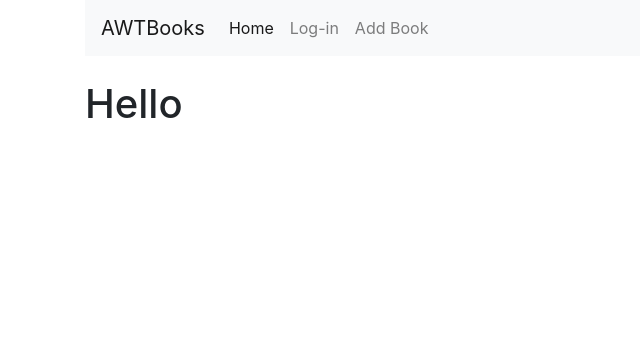
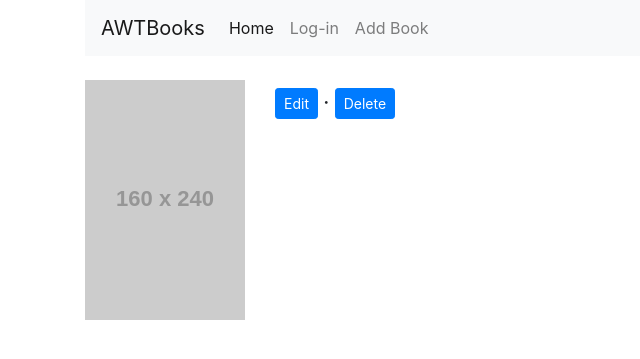
Before and after one commit to Acemad/NDCatalog, a Flask app: template templates/book.html in a window 1280 px wide. Shown: the top 359 px of the page, without its empty margins (0-640 px from the left). Run offline with Flask 2, Linux system fonts and the light colour scheme; the template is opened without the code that fills it, so the values that code supplies are empty; grey boxes labelled with a size stand in for pictures from a placeholder-image service; some libraries are stand-ins or nearby versions.

Commit message:
Add layout and components to book.html

```diff
--- a/templates/book.html
+++ b/templates/book.html
@@ -1,5 +1,36 @@
 {% extends 'base.html' %}
-{% block title %}Home{% endblock %}
+{% block title %}{{book.title}} - Info {% endblock %}
 {% block content %}
-<h1>Hello</h1>
+<div class="row">
+<div class="col-sm-auto">
+    <img src="https://placehold.it/160x240" class="mx-sm-auto mb-4">
+</div>
+<div class="col">
+    <h3>{{ book.title }}</h3>
+    <h5>
+        <a class="btn btn-primary btn-sm" href="{{url_for('editBook', title=book.title, category=category)|replace('%20','-')}}">Edit</a> &middot;
+        <button type="button" class="btn btn-primary btn-sm" data-toggle="modal" data-target="#delete-confirm">Delete</button>
+    </h5>
+
+</div>
+</div>
+
+<div class="modal fade" id="delete-confirm" tabindex="-1" role="dialog">
+    <div class="modal-dialog" role="document">
+        <div class="modal-content">
+            <div class="modal-header">
+                <h5 class="modal-title">Are you sure ?</h5>
+                <button type="button" class="close" data-dismiss="modal">&times;</button>
+            </div>
+            <div class="modal-body">
+
+            </div>
+            <div class="modal-footer">
+                <button type="button" class="btn btn-secondary" data-dismiss="modal">Cancel</button>
+                <a href="{{url_for('deleteBook', title=book.title, category=category)|replace('%20','-')}}" class="btn btn-primary">Delete</a>
+            </div>
+        </div>
+    </div>
+
+</div>
 {% endblock %}
```
